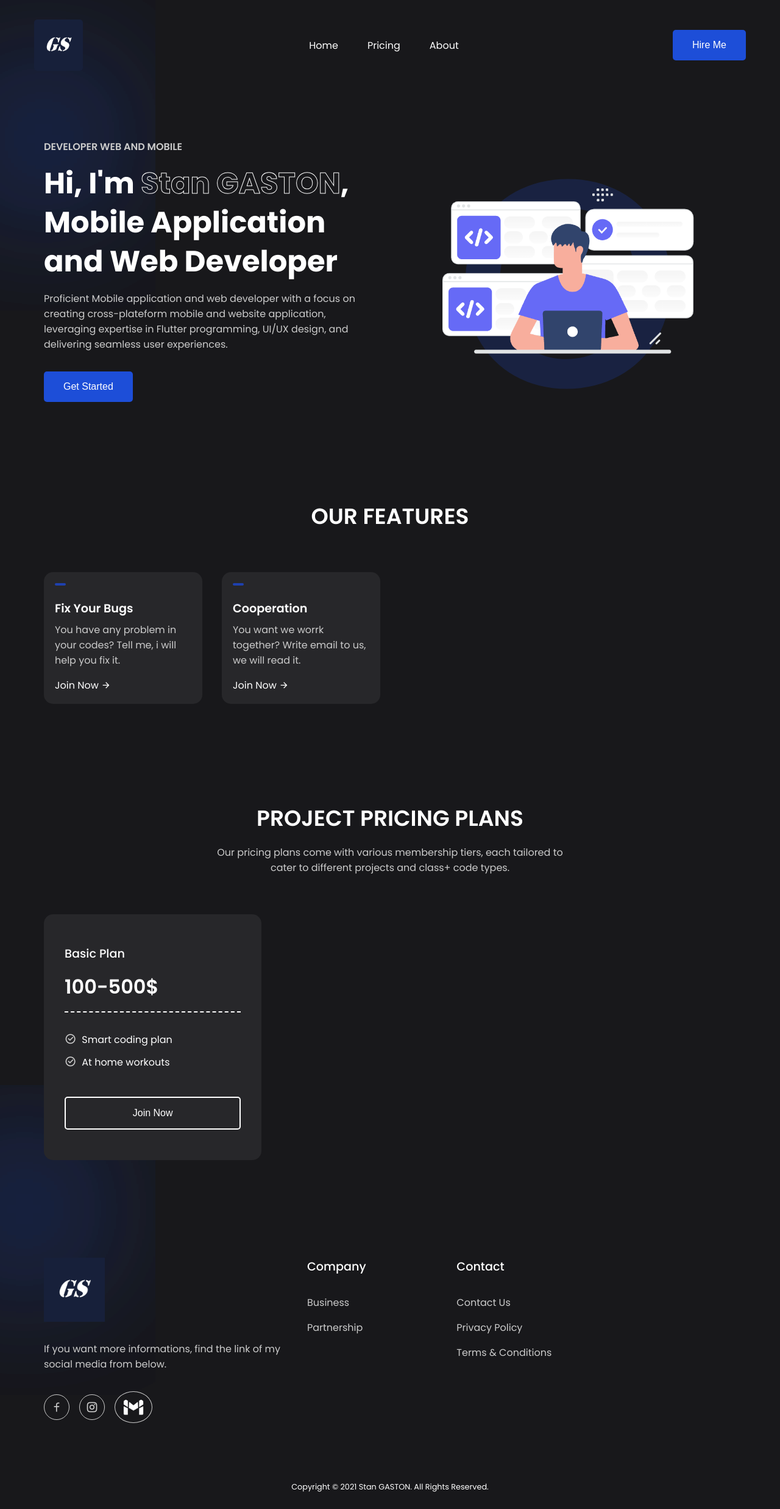
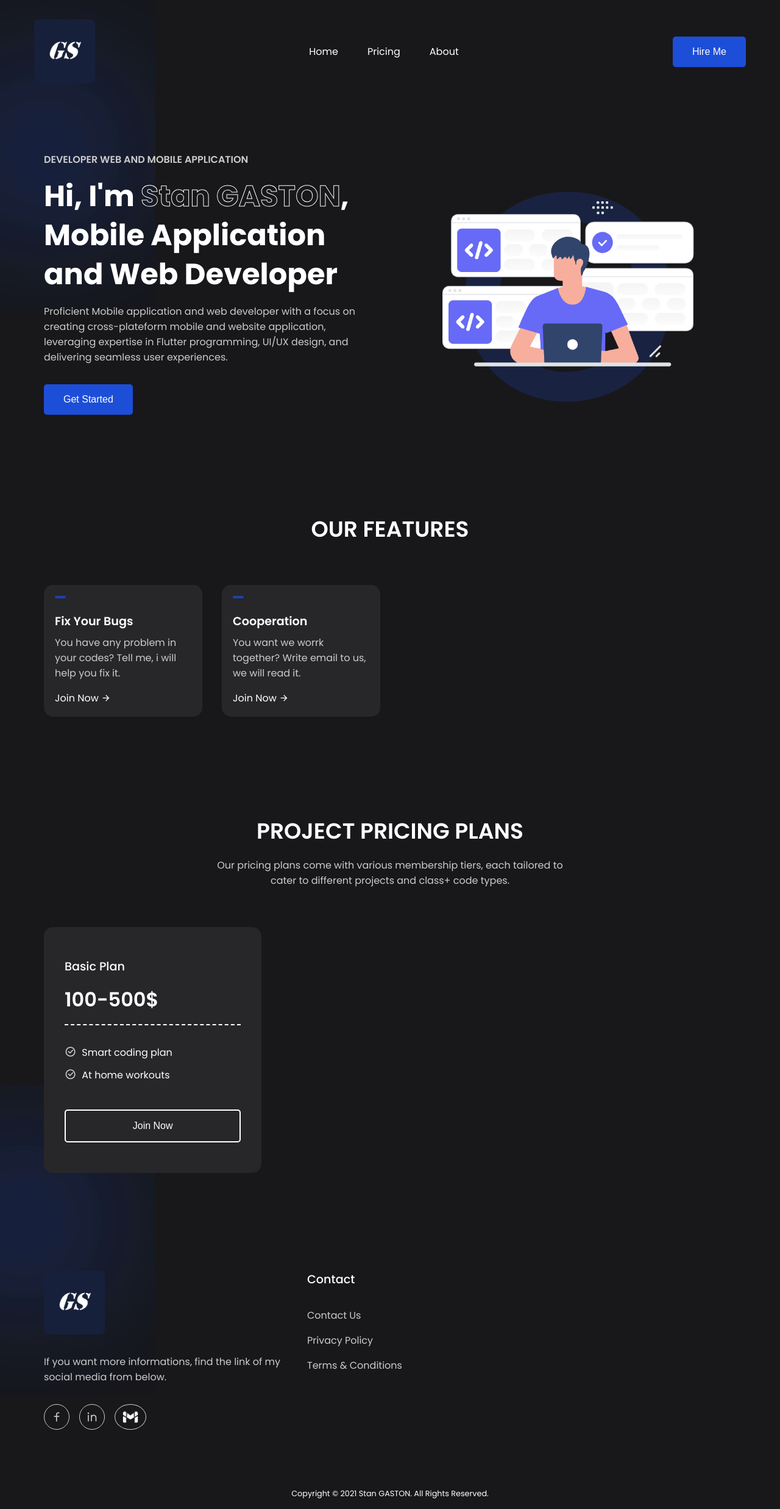
Before and after one commit to gastanley/portfolio, a plain HTML site: page index.html in a window 1280 px wide. Shown: the whole page at 61% size. Drawn offline with nearby package versions, Linux system fonts and the light colour scheme.

Commit message:
Second commit

```diff
--- a/index.html
+++ b/index.html
@@ -14,7 +14,7 @@
     <nav>
         <div class="nav-logo">
             <a href="#">
-                <img src="images/logo GS.png" id="logoStan">
+                <img src="images/logo GS.png">
             </a>
         </div>
 
@@ -30,7 +30,7 @@
         <div class="content">
             <span class="blur"></span>
             <span class="blur"></span>
-            <h4>DEVELOPER WEB AND MOBILE</h4>
+            <h4>DEVELOPER WEB AND MOBILE APPLICATION</h4>
             <H1>Hi, I'm <span>Stan GASTON</span>, Mobile Application and Web Developer</H1>
             <p>
                 Proficient Mobile application and web developer with a focus on creating cross-plateform mobile and website application,
@@ -146,21 +146,16 @@
         <span class="blur"></span>
         <div class="column">
             <div class="logo">
-                <img src="images/logo GS.png">
+                <img src="images/logo GS.png" id="logo">
             </div>
             <p>
                 If you want more informations, find the link of my social media from below.
             </p>
             <div class="socials">
                 <a href="https://web.facebook.com/gaston.stanl"><i class="ri-facebook-line"></i></a>
-                <a href="https://www.instagram.com/stnley_gs/"><i class="ri-instagram-line"></i></a>
-                <a href="#" id="gmail_photo"><img src="images/logo gmail2.png" alt="Photo LOGO Gmail"></a>
+                <a href="https://www.linkedin.com/in/stanley-gaston-755b21250"><i class="ri-linkedin-line"></i></a>
+                <a href="mailto:gastonstanley17@gmail.com" id="gmail_photo"><img src="images/logo gmail2.png" alt="Photo LOGO Gmail" id="gmail__logo"></a>
             </div>
-        </div>
-        <div class="column">
-            <h4>Company</h4>
-            <a href="#">Business</a>
-            <a href="#">Partnership</a>
         </div>
         <!-- <div class="column">
             <h4>About Us</h4>
--- a/style.css
+++ b/style.css
@@ -10,11 +10,18 @@
     box-sizing: border-box;
 }
 
-#logoStan{
+/* #logoStan{
     width: 80%;
     justify-content: center;
     display: flex;
-    border-radius: 5px;
+    border-radius: 8px;
+    overflow: hidden;
+} */
+
+.logo{
+    width: 80%;
+    border-radius: 8px;
+    overflow: hidden;
 }
 
 img{
@@ -42,8 +49,15 @@ nav{
     gap: 2rem;
 }
 
-.nav-logo{
-    max-width: 100px;
+.nav-logo {
+    width: 100px;
+    overflow: hidden; /* Assurez-vous que le contenu ne dépasse pas */
+}
+
+.nav-logo img {
+    width: 100%; /* L'image prendra toute la largeur du conteneur */
+    height: auto; /* Conserver les proportions de l'image */
+    border-radius: 8px;
 }
 
 /* Important */
@@ -405,9 +419,11 @@ footer .column .socials a:hover{
     border-color: #1d4ed8;
 }
 
+/* Gmail Logo */
 #gmail_photo img{
-    width: 40px;
-   height: auto;
+    width: 30px;
+   height: 30px;
+   border-radius: 100%;
 }
 
 footer .column h4{
```
